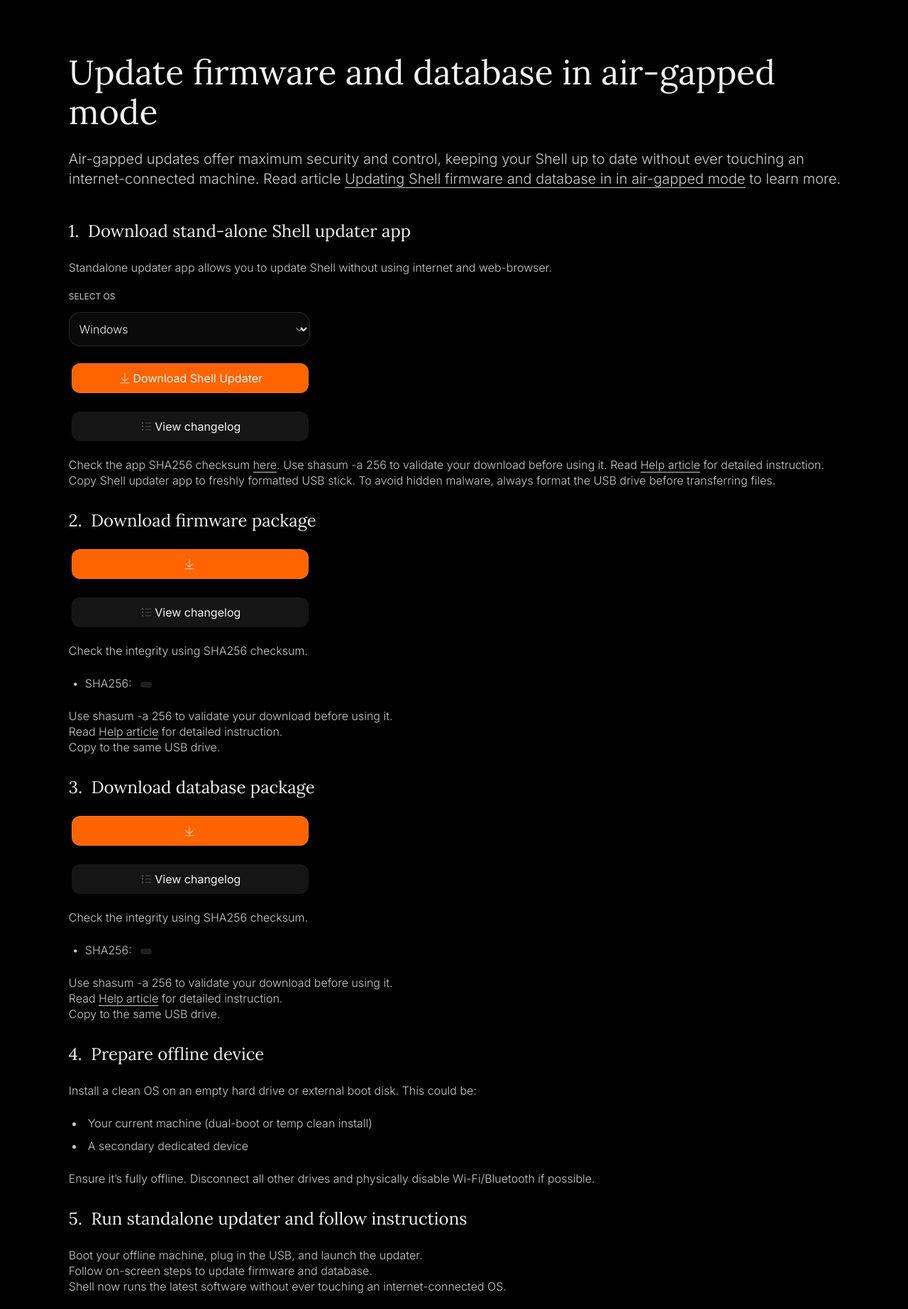
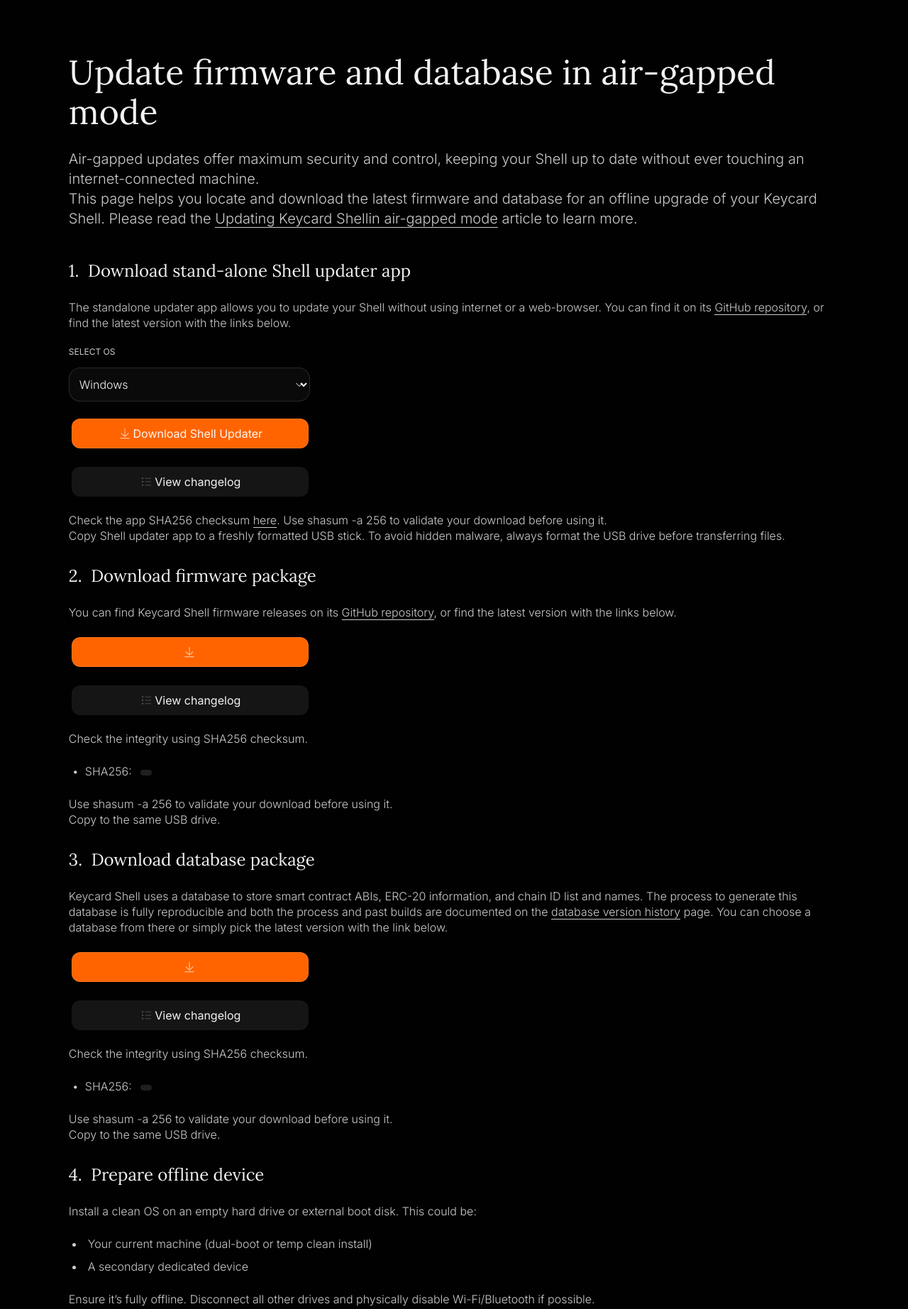
Before and after one commit to keycard-tech/keycard-shell-webapp, a Django app: template templates/keycard_shell/air_gapped_update.html in a window 1280 px wide. Shown: the part 82-1927 px from the top of the page at 71% size. Run offline with Django 5.2, Linux system fonts and the light colour scheme; the template is opened without the code that fills it, so the values that code supplies are empty.

Commit message:
Add GitHub repository links and improve air-gapped update page
- Add link to kshell-updater GitHub releases in step 1
- Add link to keycard-shell firmware GitHub releases in step 2
- Add database description with link to version history in step 3
- Remove placeholder "Help article" links from steps 2 and 3
- Minor copy improvements

```diff
--- a/templates/keycard_shell/air_gapped_update.html
+++ b/templates/keycard_shell/air_gapped_update.html
@@ -8,14 +8,16 @@
 </div>
 <div class="keycard_shell__page-top-container">
     <div class="keycard_shell__page-top-text-container">
-        <span class="keycard_shell__page-top-text">Air-gapped updates offer maximum security and control, keeping your Shell up to date without ever touching an internet-connected machine. Read article <a href="#" class="keycard_shell__page-top-help-link" target="_blank">Updating Shell firmware and database in in air-gapped mode</a> to learn more.</span>
+        <span class="keycard_shell__page-top-text">Air-gapped updates offer maximum security and control, keeping your Shell up to date without ever touching an internet-connected machine.<br>
+            This page helps you locate and download the latest firmware and database for an offline upgrade of your Keycard Shell.
+             Please read the <a href="https://keycard.tech/en/help/update-keycard-shell-in-air-gapped-mode" class="keycard_shell__page-top-help-link" target="_blank">Updating Keycard Shellin air-gapped mode</a> article to learn more.</span>
     </div>
 </div>
 <div class="keycard_shell__ag_update_steps">
     <div class="keycard_shell__ag_update_step">
         <div class="keycard_shell__ag_update_step-head-container">
             <h3 class="keycard_shell__ag_update_step-heading">1.&nbsp; Download stand-alone Shell updater app</h3>
-            <span class="keycard_shell__ag_update_step-description">Standalone updater app allows you to update Shell without using internet and web-browser.</span>
+            <span class="keycard_shell__ag_update_step-description">The standalone updater app allows you to update your Shell without using internet or a web-browser. You can find it on its <a href="https://github.com/keycard-tech/kshell-updater/releases/" class="keycard_shell__page-top-help-link" target="_blank">GitHub repository</a>, or find the latest version with the links below.</span>
         </div>
         <div class="keycard_shell__select-app">
             <label for="op-system-selector" class="keycard_shell__checkbox-field-top-label">Select OS</label>
@@ -41,15 +43,16 @@
         </div>
         <div class="keycard_shell__ag_hash_check_container">
             <span class="keycard_shell__ag_hash_check_text">
-                Check the app SHA256 checksum <a href="https://github.com/keycard-tech/kshell-updater/releases/latest" class="keycard_shell__page-top-help-link" target="_blank">here</a>. Use shasum -a 256 to validate your download before using it. Read <a href="#" class="keycard_shell__page-top-help-link" target="_blank">Help article</a> for detailed instruction. <br>
-                Copy Shell updater app to freshly formatted USB stick. To avoid hidden malware, always format the USB drive before transferring files.
+                Check the app SHA256 checksum <a href="https://github.com/keycard-tech/kshell-updater/releases/latest" class="keycard_shell__page-top-help-link" target="_blank">here</a>. Use shasum -a 256 to validate your download before using it. <br>
+                Copy Shell updater app to a freshly formatted USB stick. To avoid hidden malware, always format the USB drive before transferring files.
             </span>
         </div>
     </div>
     <div class="keycard_shell__ag_update_step">
         <div class="keycard_shell__ag_update_step-head-container">
             <h3 class="keycard_shell__ag_update_step-heading">2.&nbsp; Download firmware package</h3>
-            </div>
+            <span class="keycard_shell__ag_update_step-description">You can find Keycard Shell firmware releases on its <a href="https://github.com/keycard-tech/keycard-shell/releases" class="keycard_shell__page-top-help-link" target="_blank">GitHub repository</a>, or find the latest version with the links below.</span>
+        </div>
         <div class="keycard_shell__btn-container keycard_shell__btn-ag-container">
             <a href="" class="keycard_shell__btn keycard_shell__btn-ag" id="download-fw" >
                 <img src="{% static 'keycard_shell/img/download.svg' %}" alt="Download" width="20px" height="20px">
@@ -70,7 +73,6 @@
             </div>
             <span class="keycard_shell__ag_hash_check_text">
                 Use shasum -a 256 to validate your download before using it. <br>
-                Read <a href="#" class="keycard_shell__page-top-help-link" target="_blank">Help article</a> for detailed instruction. <br>
                 Copy to the same USB drive.
             </span>
         </div>
@@ -78,7 +80,8 @@
     <div class="keycard_shell__ag_update_step">
         <div class="keycard_shell__ag_update_step-head-container">
             <h3 class="keycard_shell__ag_update_step-heading">3.&nbsp; Download database package</h3>
-            </div>
+            <span class="keycard_shell__ag_update_step-description">Keycard Shell uses a database to store smart contract ABIs, ERC-20 information, and chain ID list and names. The process to generate this database is fully reproducible and both the process and past builds are documented on the <a href="https://shell.keycard.tech/update/db-version-history" class="keycard_shell__page-top-help-link" target="_blank">database version history</a> page. You can choose a database from there or simply pick the latest version with the link below.</span>
+        </div>
         <div class="keycard_shell__btn-container keycard_shell__btn-ag-container">
             <a href="" class="keycard_shell__btn keycard_shell__btn-ag" id="download-db" >
                 <img src="{% static 'keycard_shell/img/download.svg' %}" alt="Download" width="20px" height="20px">
@@ -99,7 +102,6 @@
             </div>
             <span class="keycard_shell__ag_hash_check_text">
                 Use shasum -a 256 to validate your download before using it. <br>
-                Read <a href="#" class="keycard_shell__page-top-help-link" target="_blank">Help article</a> for detailed instruction. <br>
                 Copy to the same USB drive.
             </span>
         </div>
```
